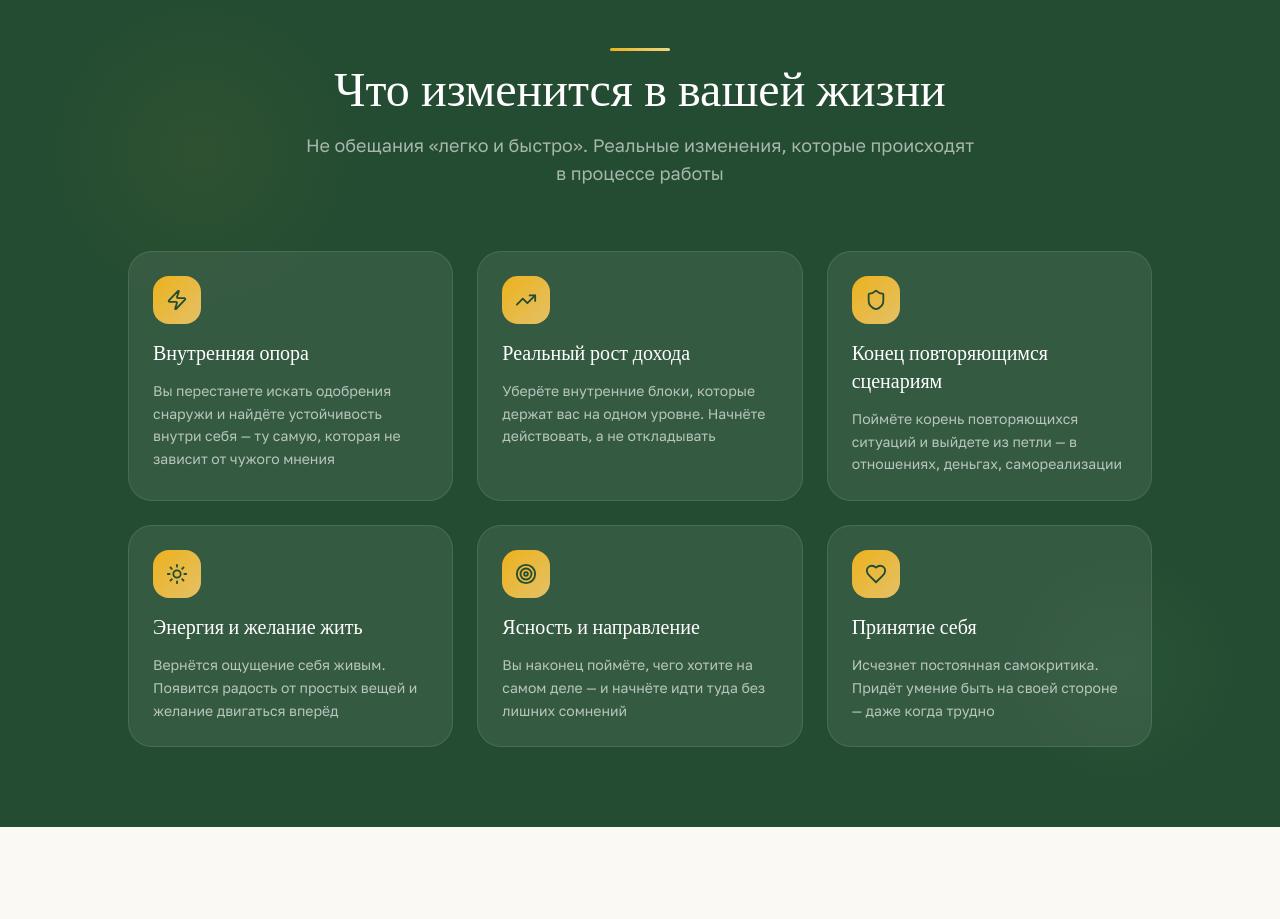
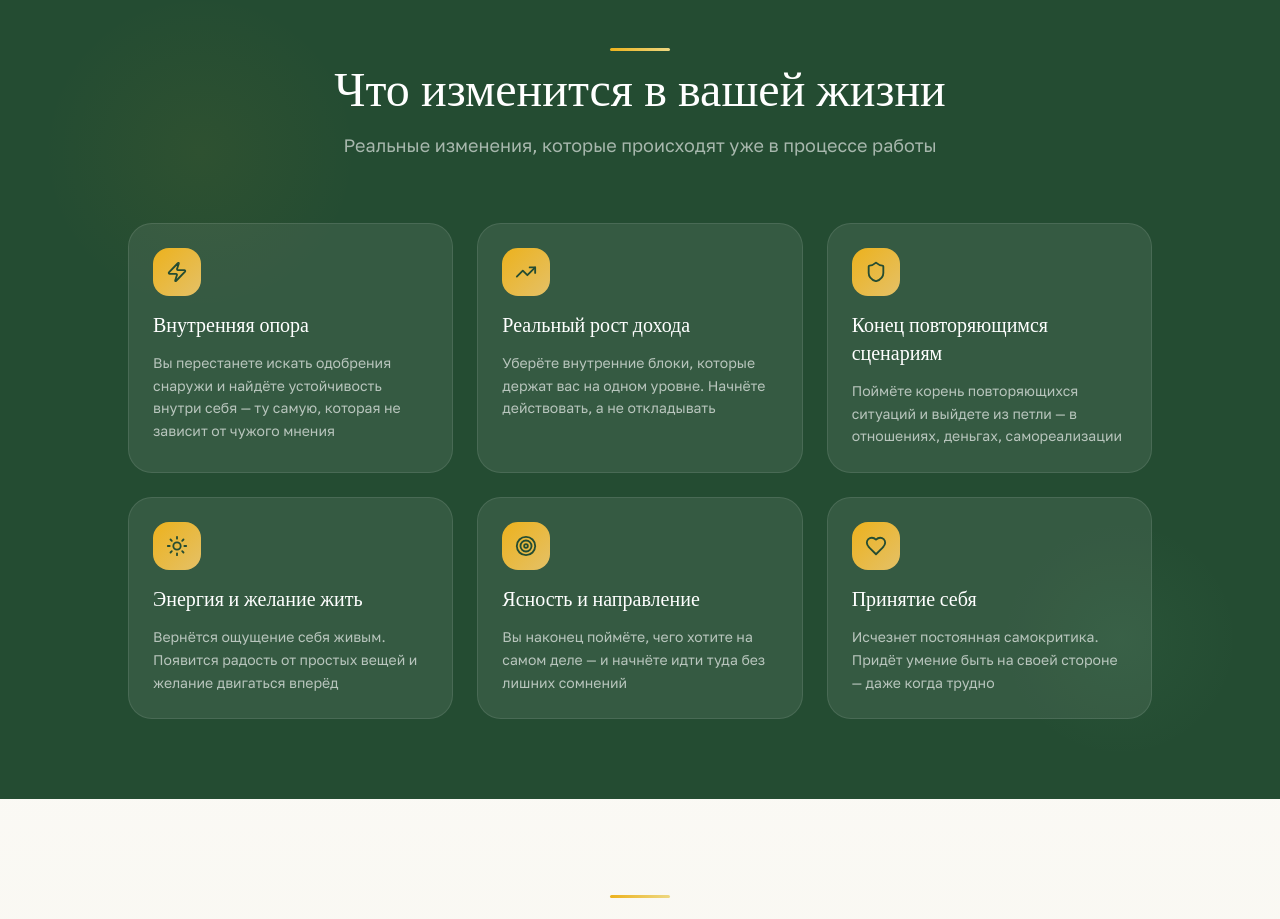
Before and after one commit to pr-poehali-dev/universal-prompt-site, a React (Vite) app: page / in a window 1280 px wide. Shown: the part 1740-2659 px from the top of the page. Built offline with nearby package versions, Linux system fonts and the light colour scheme.

Commit message:
`feat: live updates during runtime`
или

`feat: real-time changes processing`

```diff
--- a/src/pages/Index.tsx
+++ b/src/pages/Index.tsx
@@ -272,7 +272,7 @@ export default function Index() {
               Что изменится в вашей жизни
             </h2>
             <p className="font-body text-white/60 mt-4 text-lg max-w-2xl mx-auto">
-              Не обещания «легко и быстро». Реальные изменения, которые происходят в процессе работы
+              Реальные изменения, которые происходят уже в процессе работы
             </p>
           </div>
 
```
